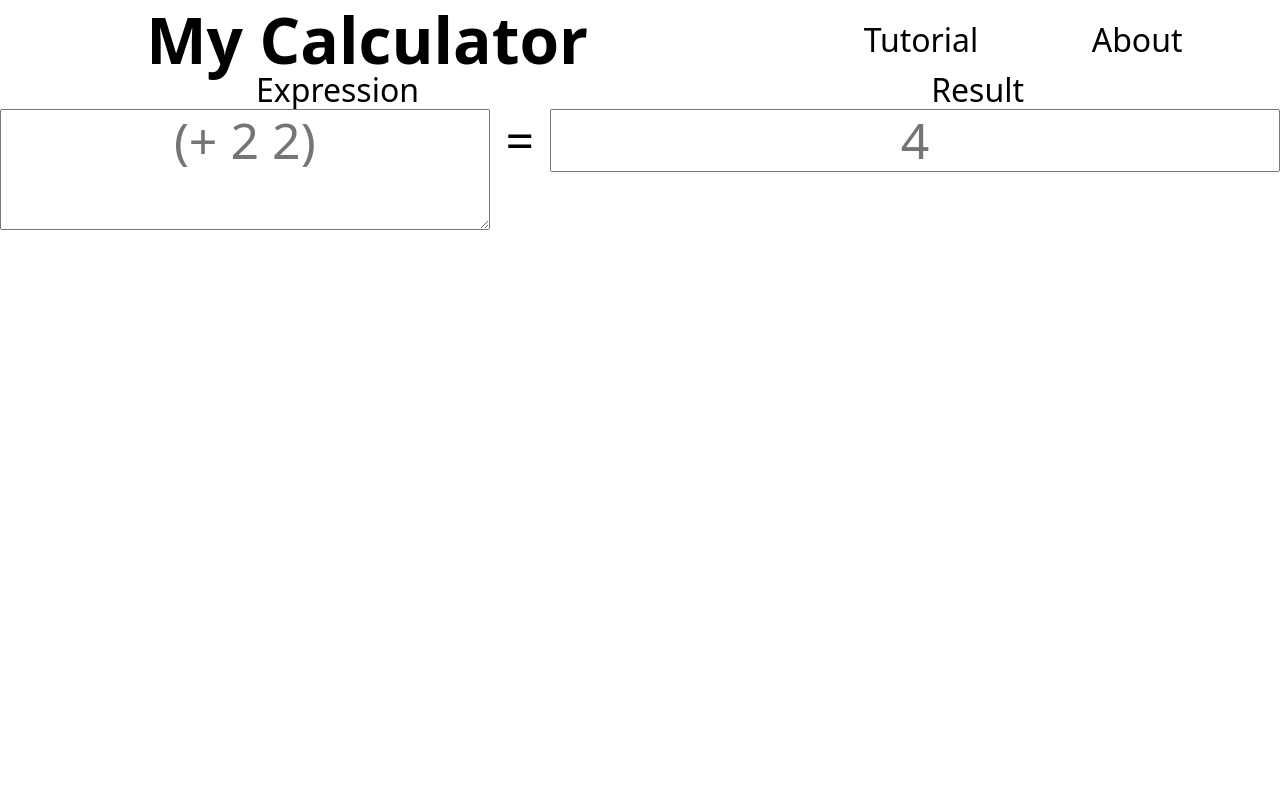
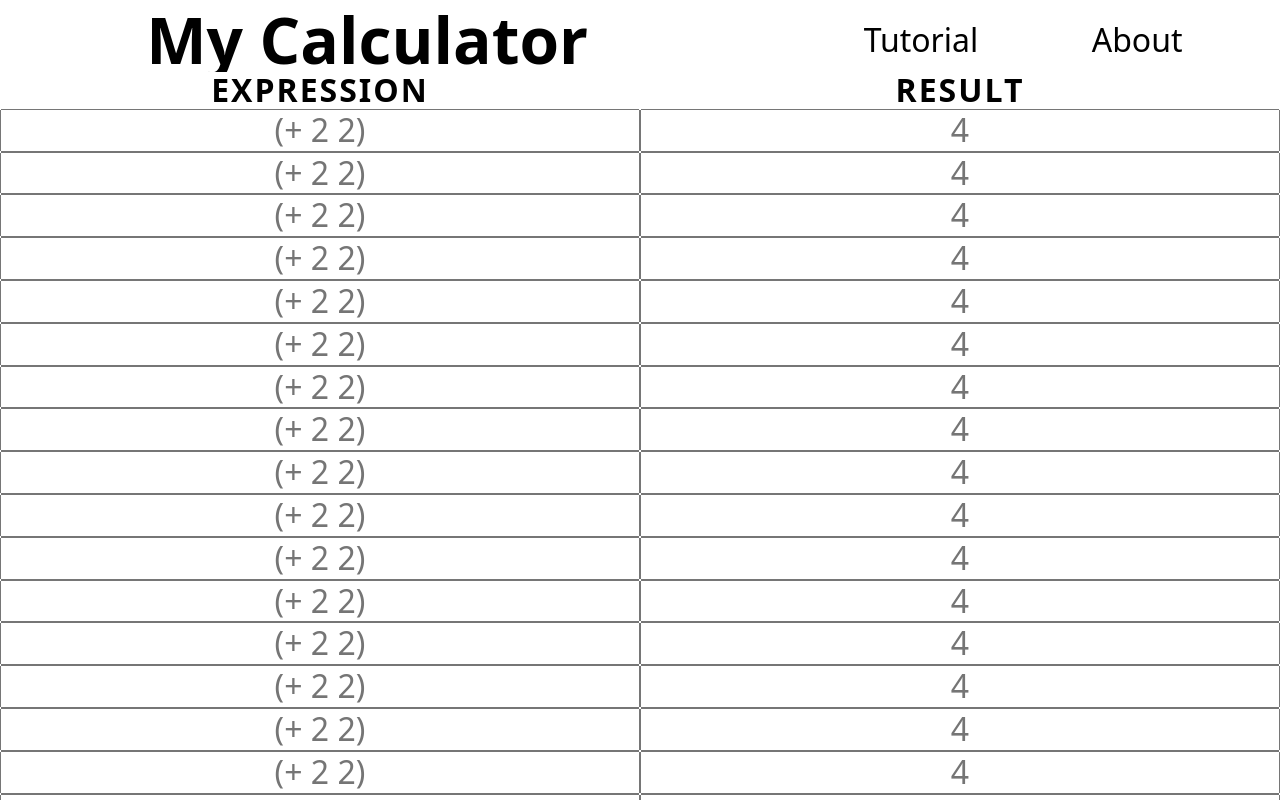
Before and after one commit to gurdasss/calculator-webapp, a plain HTML site: page index.html in a window 1280 px wide. Drawn offline with nearby package versions, Linux system fonts and the light colour scheme; a web font is replaced by a local one.

Commit message:
I'm satisfied with the layout!!

```diff
--- a/index.html
+++ b/index.html
@@ -21,11 +21,10 @@
       </div>
     </header>
     <main>
-      <div class="main__label">
+      <!-- <div class="main__label">
         <div class="main__label__title">Expression</div>
         <div class="main__label__title">Result</div>
       </div>
-
       <div class="main__container">
         <div class="main__container__field">
           <textarea
@@ -37,7 +36,9 @@
           <div>=</div>
           <input type="text" name="goo" id="goo" readonly placeholder="4" />
         </div>
-      </div>
+      </div> -->
+    <div class="main__label">EXPRESSION</div>
+    <div class="main__label">RESULT</div>
     </main>
   </body>
 </html>
--- a/main.js
+++ b/main.js
@@ -1,19 +1,48 @@
 "use strict";
 
-const foo = function () {
-  const inputField = document.createElement("div");
+const setCommonInputFieldAttributes = function (
+  className,
+  id,
+  name,
+  placeholder
+) {
+  const inputField = document.createElement("input");
+  inputField.setAttribute("class", className);
+  inputField.setAttribute("placeholder", placeholder);
+  inputField.setAttribute("id", id);
+  inputField.setAttribute("name", name);
 
-  const expressionTextArea = document.createElement("textarea");
-  expressionTextArea.setAttribute("name", "hhhh");
-  expressionTextArea.setAttribute("id", "hhhh");
-
-  const resultTextField = document.createElement("input");
-
-  inputField.append(expressionTextArea);
-  inputField.append(resultTextField);
   return inputField;
 };
 
-const mainContainer = document.querySelector(".main__container");
+const setExpressionField = function (id, className) {
+  const expressionField = setCommonInputFieldAttributes(
+    className,
+    id,
+    id,
+    "(+ 2 2)"
+  );
+  expressionField.setAttribute("required", "");
+  return expressionField;
+};
 
-// mainContainer.append(foo());
+const setResultField = function (id, className) {
+  const resultField = setCommonInputFieldAttributes(className, id, id, "4");
+  resultField.setAttribute("readonly", "");
+
+  return resultField;
+};
+
+const mainContainer = document.querySelector("main");
+
+for (let i = 0; i < 100; ++i) {
+  const expressionField = setExpressionField(
+    `Expression ${i}`,
+    "main__expression-field"
+  );
+
+  const resultField = setResultField(`Result ${i}`, "main__result-field");
+
+  mainContainer.append(expressionField);
+  mainContainer.append(resultField);
+}
--- a/style.css
+++ b/style.css
@@ -38,15 +38,39 @@ a {
   justify-content: space-evenly;
 }
 
-main {
-  flex: 2; /* 1 1 auto */
+/* main {
+  flex: 2;
   display: flex;
   flex-direction: column;
   font-size: xx-large;
   font-style: normal;
+} */
+
+main {
+  flex: 2;
+  display: grid;
+  grid-template-columns: 1fr 1fr;
+  grid-auto-rows: min-content;
+  font-size: xx-large;
+  font-style: normal;
+  overflow-y: scroll;
 }
 
-.main__container {
+.main__label {
+  text-align: center;
+  font-weight: bold;
+  letter-spacing: 2px;
+  position: sticky;
+  /* For some strange reasons this works now!! */
+  top: 0px;
+  background-color: white;
+}
+
+input {
+  text-align: center;
+}
+
+/* .main__container {
   flex: auto;
   display: flex;
   flex-direction: column;
@@ -78,4 +102,4 @@ main {
 .main__label__title {
   flex: auto;
   text-align: center;
-}
+} */
```
